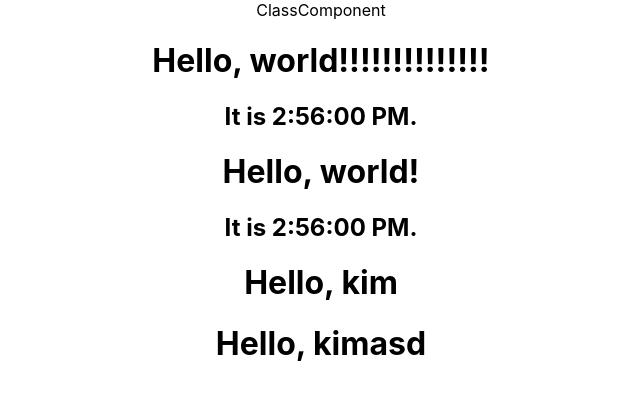
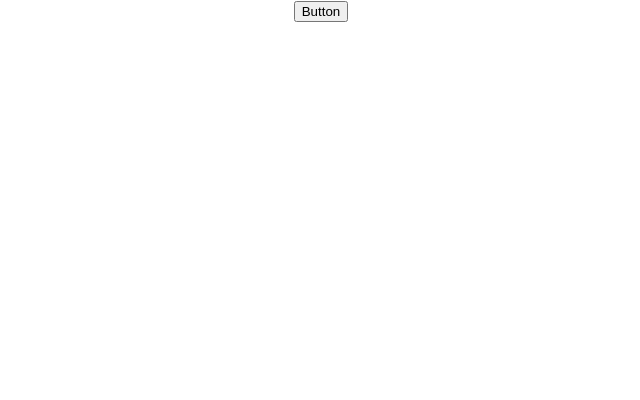
Before and after one commit to Kim-yongbeom/React, a React (Create React App) app in the folder React_practice/my-app/: page / in a window 1280 px wide. Shown: the top 400 px of the page, without its empty margins (319-959 px from the left). Built offline with nearby package versions, Linux system fonts and the light colour scheme.

Commit message:
이벤트

```diff
--- a/React_practice/my-app/src/App.js
+++ b/React_practice/my-app/src/App.js
@@ -1,17 +1,19 @@
 import logo from './logo.svg';
 import './App.css';
-import Composition from './components/2-4.Props/Composition';
-import ClassComponent from './components/2-5.State/ClassComponent';
-import ClassComponent2 from './components/2-6.LifeCycle/ClassComponent';
-import FunctionalComponent from './components/2-5.State/FunctionalComponent';
+import Event from './components/2-7.Event/Event'
+// import Composition from './components/2-4.Props/Composition';
+// import ClassComponent from './components/2-5.State/ClassComponent';
+// import ClassComponent2 from './components/2-6.LifeCycle/ClassComponent';
+// import FunctionalComponent from './components/2-5.State/FunctionalComponent';
 
 function App() {
   return (
     <div className="App">
-      <ClassComponent2 />
-      <FunctionalComponent/>
-      <ClassComponent/>
-      <Composition/>
+      <Event/>
+      {/* <ClassComponent2 /> */}
+      {/* <FunctionalComponent/> */}
+      {/* <ClassComponent/> */}
+      {/* <Composition/> */}
     </div>
   );
 }
--- /dev/null
+++ b/React_practice/my-app/src/components/2-7.Event/Event.jsx
@@ -0,0 +1,32 @@
+import React from 'react'
+
+export default function Event() {
+  const handleButtonClick = (e) => {
+    console.dir(e)
+    console.log('111')
+  }
+
+  const handleMouseLeave = (e) => {
+    console.dir(e);
+  }
+
+  const handleClickCapture = () => {
+    console.log('caputre1')
+  }
+  const handleClickCapture2 = () => {
+    console.log('caputre2')
+  }
+  const handleClickBubble = () => {
+    console.log('bubble')
+  }
+  return (
+    // onClickCapture는 자식보다 부모가 먼저 클릭을 인지하게 만들때 사용
+    // Bubble/Capture 순서
+    // Capture > target > Bubble
+    <div onClickCapture={handleClickCapture}>
+      <div onClickCapture={handleClickCapture2} onClick={handleClickBubble}>
+        <button onClick={handleButtonClick} onMouseLeave={handleMouseLeave}>Button</button>
+      </div>
+    </div>
+  )
+}
```
